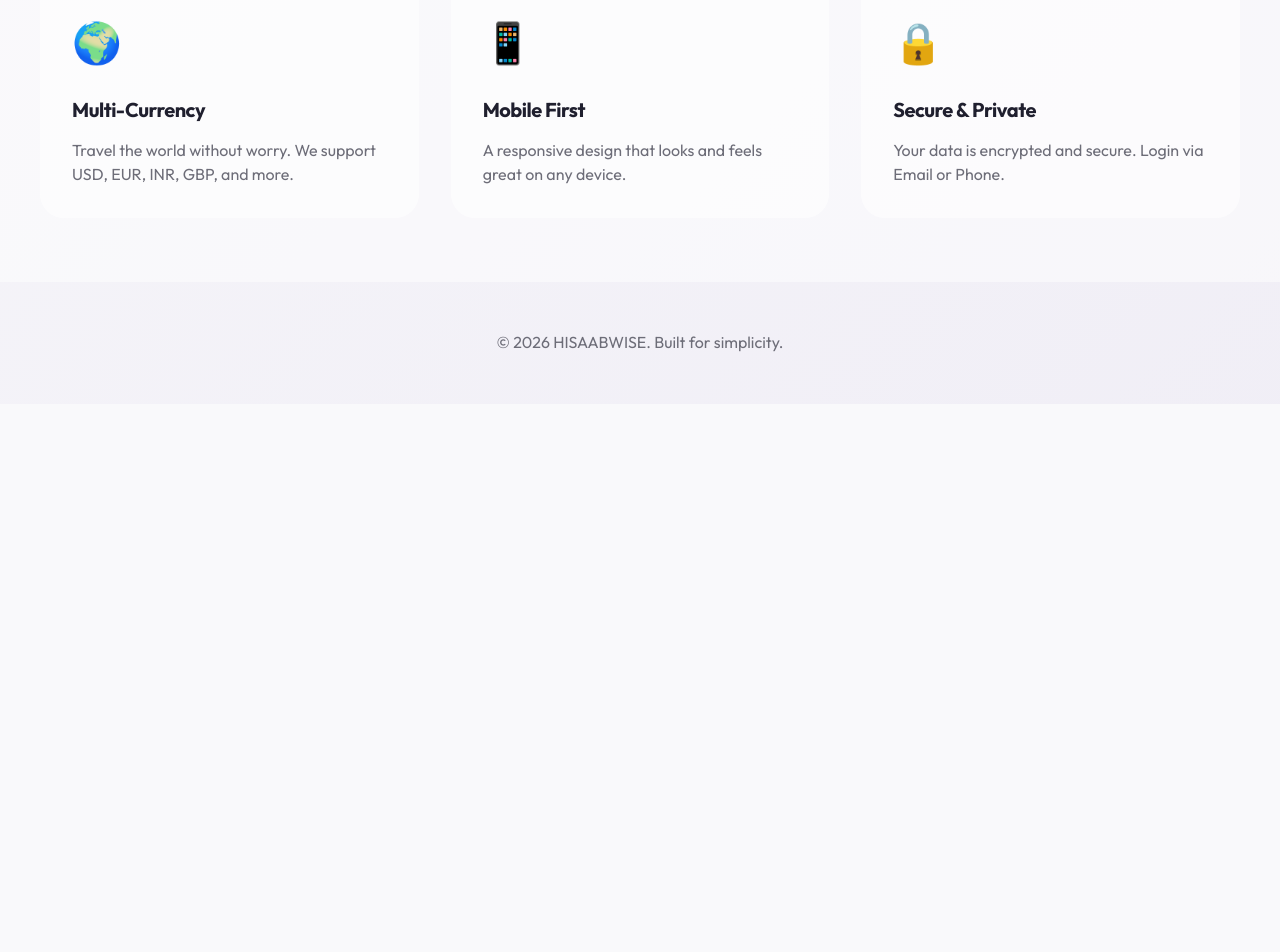
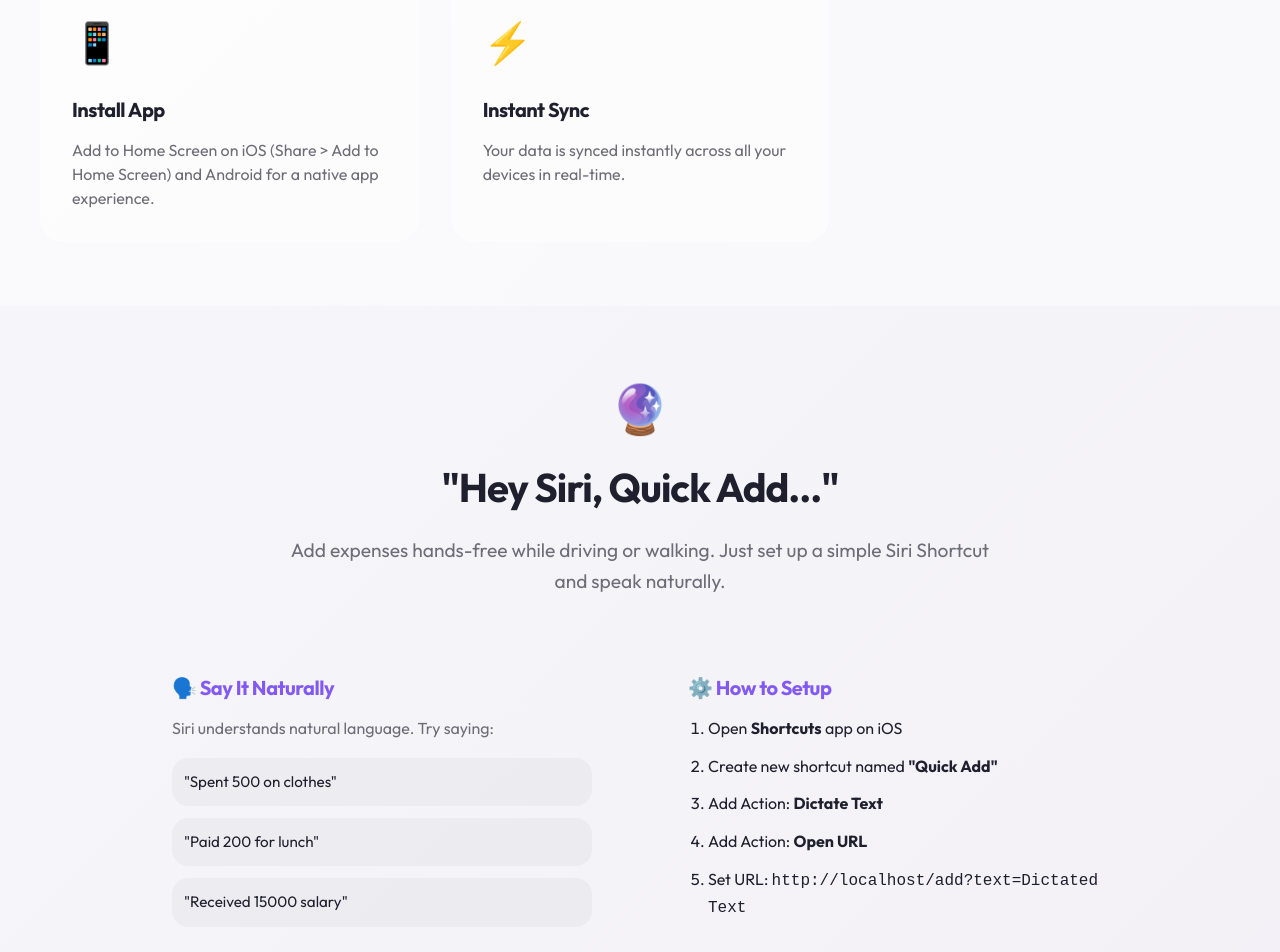
Before and after one commit to Rishabhrj03/hisaabwise, a Next.js app: page /landing in a window 1280 px wide. Shown: the part 1580-2532 px from the top of the page. Before the commit the page ends 1984 px from the top, so only its background shows below. Built offline with nearby package versions, Linux system fonts and the light colour scheme; no server answers.

Commit message:
feat: Update landing page features and add signup link
- Replace Multi-Currency with Install PWA & Siri guide

- Add signup link to header

- Support ?mode=signup on login page

```diff
--- a/src/app/landing/page.tsx
+++ b/src/app/landing/page.tsx
@@ -21,6 +21,9 @@ export default function LandingPage() {
                     <span style={{ fontSize: '1.25rem', fontWeight: 700, letterSpacing: '-0.5px' }}>HISAABWISE</span>
                 </div>
                 <div style={{ display: 'flex', gap: '1rem' }}>
+                    <Link href="/login?mode=signup">
+                        <Button variant="ghost">Sign Up</Button>
+                    </Link>
                     <Link href="/login">
                         <Button variant="ghost">Sign In</Button>
                     </Link>
@@ -101,10 +104,80 @@ export default function LandingPage() {
                             desc="Add expenses on the go just by speaking. AI handles the categorization."
                         />
                         <FeatureCard
-                            icon="🌍"
-                            title="Multi-Currency"
-                            desc="Travel the world without worry. We support USD, EUR, INR, GBP, and more."
+                            icon="📱"
+                            title="Install App"
+                            desc="Add to Home Screen on iOS (Share > Add to Home Screen) and Android for a native app experience."
                         />
+                        <FeatureCard
+                            icon="⚡"
+                            title="Instant Sync"
+                            desc="Your data is synced instantly across all your devices in real-time."
+                        />
+                    </div>
+                </div>
+            </section>
+
+            {/* Siri Integration Section */}
+            <section style={{ padding: '4rem 2rem', background: 'rgba(255,255,255,0.05)', borderTop: '1px solid var(--color-border)', borderBottom: '1px solid var(--color-border)' }}>
+                <div style={{ maxWidth: '1000px', margin: '0 auto', display: 'flex', flexDirection: 'column', alignItems: 'center', textAlign: 'center' }}>
+                    <div style={{ fontSize: '3rem', marginBottom: '1rem' }}>🔮</div>
+                    <h2 style={{ fontSize: '2.5rem', fontWeight: 700, marginBottom: '1.5rem' }}>"Hey Siri, Quick Add..."</h2>
+                    <p style={{ fontSize: '1.2rem', color: 'hsl(var(--color-text-muted))', maxWidth: '700px', marginBottom: '3rem', lineHeight: 1.6 }}>
+                        Add expenses hands-free while driving or walking. Just set up a simple Siri Shortcut and speak naturally.
+                    </p>
+
+                    <div style={{
+                        display: 'grid',
+                        gridTemplateColumns: 'repeat(auto-fit, minmax(280px, 1fr))',
+                        gap: '2rem',
+                        width: '100%',
+                        textAlign: 'left'
+                    }}>
+                        <div style={{ background: 'var(--color-surface)', padding: '2rem', borderRadius: 'var(--radius-lg)', border: '1px solid var(--color-border)' }}>
+                            <h3 style={{ fontSize: '1.25rem', fontWeight: 700, marginBottom: '1rem', color: 'hsl(var(--color-primary))' }}>🗣️ Say It Naturally</h3>
+                            <p style={{ color: 'hsl(var(--color-text-muted))', marginBottom: '1rem' }}>Siri understands natural language. Try saying:</p>
+                            <ul style={{ listStyle: 'none', padding: 0, display: 'flex', flexDirection: 'column', gap: '0.75rem' }}>
+                                <li style={{ background: 'rgba(0,0,0,0.03)', padding: '0.75rem', borderRadius: 'var(--radius-md)', fontSize: '0.95rem' }}>"Spent 500 on clothes"</li>
+                                <li style={{ background: 'rgba(0,0,0,0.03)', padding: '0.75rem', borderRadius: 'var(--radius-md)', fontSize: '0.95rem' }}>"Paid 200 for lunch"</li>
+                                <li style={{ background: 'rgba(0,0,0,0.03)', padding: '0.75rem', borderRadius: 'var(--radius-md)', fontSize: '0.95rem' }}>"Received 15000 salary"</li>
+                            </ul>
+                        </div>
+
+                        <div style={{ background: 'var(--color-surface)', padding: '2rem', borderRadius: 'var(--radius-lg)', border: '1px solid var(--color-border)' }}>
+                            <h3 style={{ fontSize: '1.25rem', fontWeight: 700, marginBottom: '1rem', color: 'hsl(var(--color-primary))' }}>⚙️ How to Setup</h3>
+                            <ol style={{ paddingLeft: '1.25rem', display: 'flex', flexDirection: 'column', gap: '0.75rem', color: 'hsl(var(--color-text-main))' }}>
+                                <li>Open <strong>Shortcuts</strong> app on iOS</li>
+                                <li>Create new shortcut named <strong>"Quick Add"</strong></li>
+                                <li>Add Action: <strong>Dictate Text</strong></li>
+                                <li>Add Action: <strong>Open URL</strong></li>
+                                <li>Set URL: <code>{typeof window !== 'undefined' ? window.location.origin : 'https://hisaabwise.anewway.in'}/add?text=Dictated Text</code></li>
+                            </ol>
+                        </div>
+                    </div>
+                </div>
+            </section>
+
+            {/* PWA / Install Section */}
+            <section style={{ padding: '4rem 2rem' }}>
+                <div style={{ maxWidth: '800px', margin: '0 auto', textAlign: 'center' }}>
+                    <h2 style={{ fontSize: '2rem', fontWeight: 700, marginBottom: '2rem' }}>Install on your Home Screen</h2>
+                    <div style={{ display: 'flex', gap: '2rem', justifyContent: 'center', flexWrap: 'wrap' }}>
+                        <div style={{ flex: 1, minWidth: '300px', background: 'var(--color-surface)', padding: '2rem', borderRadius: 'var(--radius-lg)', border: '1px solid var(--color-border)' }}>
+                            <h3 style={{ marginBottom: '1rem' }}>🍎 iOS (Safari)</h3>
+                            <p style={{ color: 'hsl(var(--color-text-muted))' }}>Tap the <strong>Share</strong> button <br /> and select <strong>"Add to Home Screen"</strong></p>
+                        </div>
+                        <div style={{ flex: 1, minWidth: '300px', background: 'var(--color-surface)', padding: '2rem', borderRadius: 'var(--radius-lg)', border: '1px solid var(--color-border)' }}>
+                            <h3 style={{ marginBottom: '1rem' }}>🤖 Android (Chrome)</h3>
+                            <p style={{ color: 'hsl(var(--color-text-muted))' }}>Tap the <strong>Menu</strong> (⋮) button <br /> and select <strong>"Install App"</strong></p>
+                        </div>
+                    </div>
+                </div>
+            </section>
+
+            {/* Additional Features (Mobile First, Secure & Private) - Moved outside PWA section for better structure */}
+            <section className={styles.featuresSection} style={{ paddingTop: '0' }}>
+                <div style={{ maxWidth: '1200px', margin: '0 auto' }}>
+                    <div className={styles.featuresGrid}>
                         <FeatureCard
                             icon="📱"
                             title="Mobile First"
--- a/src/app/login/page.tsx
+++ b/src/app/login/page.tsx
@@ -20,9 +20,13 @@ function LoginForm() {
 
     useEffect(() => {
         const phoneParam = searchParams?.get('phone')
+        const modeParam = searchParams?.get('mode')
+
         if (phoneParam) {
             setPhone(phoneParam)
-            setIsLogin(false) // If phone is present, likely a simplified signup flow
+            setIsLogin(false)
+        } else if (modeParam === 'signup' || modeParam === 'register') {
+            setIsLogin(false)
         }
     }, [searchParams])
 
```
Also changed, not shown: test-voice.ts (added, +14 -0 lines).
